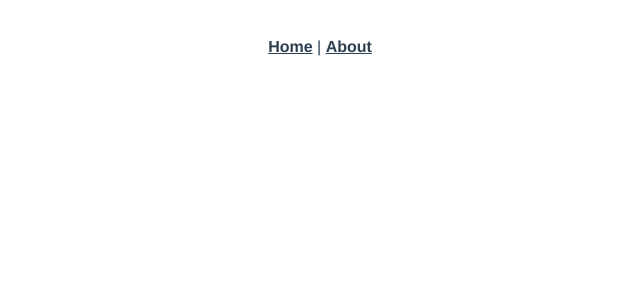
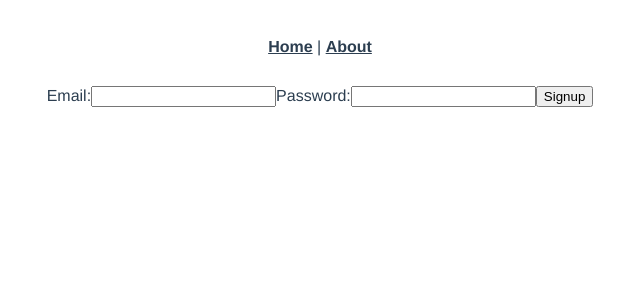
Before and after one commit to DIY-Girls/hope-frontend, a Vue app: page /signup in a window 1280 px wide. Shown: the top 300 px of the page, without its empty margins (320-960 px from the left). Built offline with nearby package versions, Linux system fonts and the light colour scheme.

Commit message:
Added signup route and created simple signup component

```diff
--- a/src/router/index.js
+++ b/src/router/index.js
@@ -1,6 +1,7 @@
 import Vue from 'vue'
 import VueRouter from 'vue-router'
 import Home from '../views/Home.vue'
+import SignUp from '../views/Signup.vue'
 
 Vue.use(VueRouter)
 
@@ -9,6 +10,11 @@ const routes = [
     path: '/',
     name: 'home',
     component: Home
+  },
+  {
+    path: '/signup',
+    name: 'signup',
+    component: SignUp
   },
   {
     path: '/about',
--- /dev/null
+++ b/src/views/Signup.vue
@@ -0,0 +1,28 @@
+<template>
+    <div class="signupForm">
+        <form>
+            <label>Email: </label>
+            <input type="email" name="email">
+            <label>Password: </label>
+            <input type="password" name="password">
+            <input type="submit" value="Signup">
+        </form>
+    </div>
+</template>
+
+<script>
+
+export default {
+  name: 'Signup'
+}
+</script>
+
+<style scoped>
+.signupForm {
+    display:block;
+}
+
+label {
+    display: inline-block;
+}
+</style>
```
